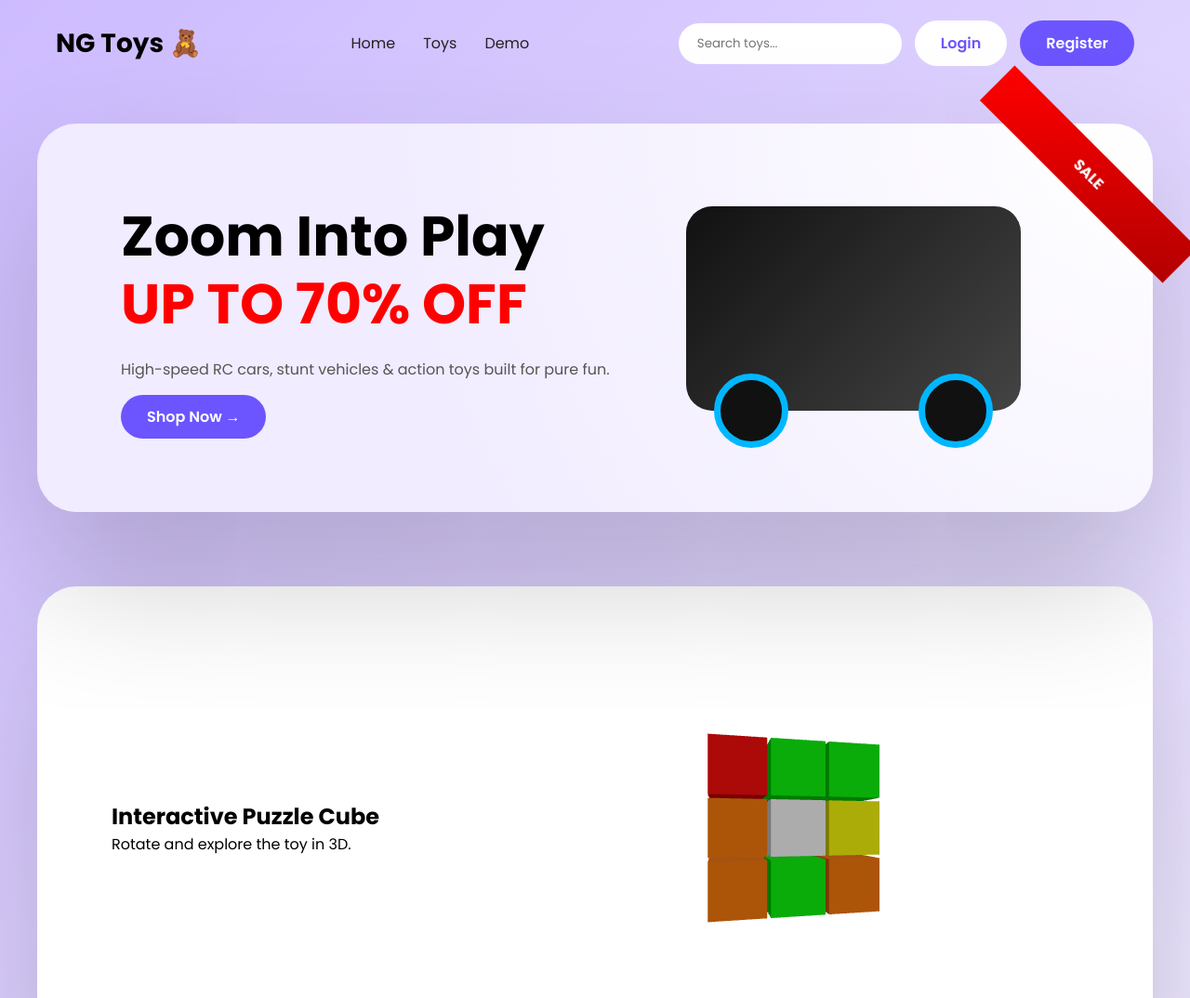
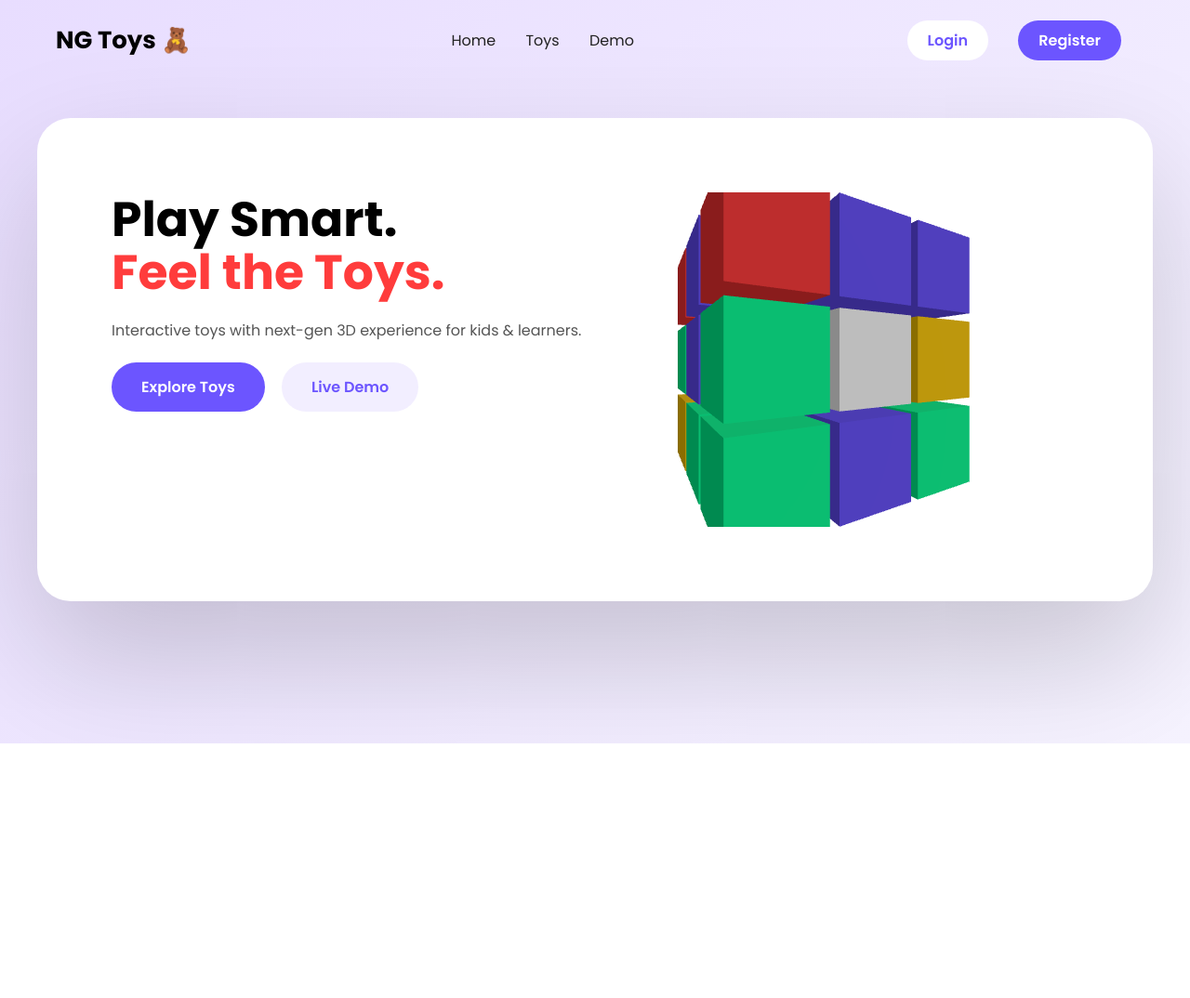
Before and after one commit to yogeshgoswami4821-ai/toy, a website: page index.html in a window 1280 px wide. Shown: the top 1074 px of the page at 93% size. After the commit the page ends 800 px from the top, so only its background shows below. Drawn offline with nearby package versions, Linux system fonts and the light colour scheme; animation ran at ten frames a second.

Commit message:
Update index.html

```diff
--- a/index.html
+++ b/index.html
@@ -1,171 +1,146 @@
 <!DOCTYPE html>
 <html lang="en">
 <head>
-<meta charset="UTF-8">
+<meta charset="UTF-8" />
 <title>NG Toys</title>
-<meta name="viewport" content="width=device-width, initial-scale=1.0">
+<meta name="viewport" content="width=device-width, initial-scale=1.0" />
 
 <link href="https://fonts.googleapis.com/css2?family=Poppins:wght@300;400;600;700&display=swap" rel="stylesheet">
 <script src="https://cdn.jsdelivr.net/npm/three@0.160.0/build/three.min.js"></script>
 
 <style>
 *{margin:0;padding:0;box-sizing:border-box;font-family:Poppins}
-body{background:linear-gradient(135deg,#cdbbff,#efe9ff)}
+body{
+  min-height:100vh;
+  background:linear-gradient(135deg,#e8ddff,#f6f3ff);
+}
 
-.navbar{
-  display:flex;justify-content:space-between;align-items:center;
-  padding:22px 60px
+/* NAV */
+nav{
+  display:flex;
+  justify-content:space-between;
+  align-items:center;
+  padding:24px 60px;
 }
-.logo{font-size:28px;font-weight:700}
-.nav-links{display:flex;gap:30px}
-.nav-links a{
-  text-decoration:none;color:#222;font-weight:500;
-  position:relative
+.logo{font-size:26px;font-weight:700}
+nav a{
+  margin:0 14px;
+  text-decoration:none;
+  color:#222;
+  font-weight:500;
 }
-.nav-links a::after{
-  content:"";position:absolute;left:0;bottom:-4px;
-  width:0;height:2px;background:#6c55ff;transition:.3s
+.actions a{
+  padding:10px 22px;
+  border-radius:22px;
+  text-decoration:none;
+  font-weight:600;
 }
-.nav-links a:hover::after{width:100%}
-
-.right{display:flex;gap:14px;align-items:center}
-.search{padding:12px 20px;border-radius:30px;border:none;width:240px}
-
-.btn{
-  padding:12px 28px;border-radius:30px;border:none;
-  cursor:pointer;font-weight:600;text-decoration:none;
-  transition:.3s
-}
-.btn:hover{transform:translateY(-2px)}
-.primary{background:#6c55ff;color:white}
-.outline{background:white;color:#6c55ff}
+.login{background:#fff;color:#6c55ff}
+.register{background:#6c55ff;color:#fff}
 
 /* HERO */
 .hero{
-  max-width:1200px;margin:40px auto;padding:90px;
-  border-radius:42px;
-  background:radial-gradient(circle at top right,#fff,#f1ecff 65%);
-  display:grid;grid-template-columns:1.2fr 1fr;
-  box-shadow:0 70px 160px rgba(0,0,0,.2);
-  position:relative
+  max-width:1200px;
+  margin:40px auto;
+  padding:80px;
+  background:#fff;
+  border-radius:36px;
+  display:grid;
+  grid-template-columns:1.1fr 1fr;
+  gap:40px;
+  box-shadow:0 60px 140px rgba(0,0,0,.18);
 }
-.hero::after{
-  content:"SALE";position:absolute;top:28px;right:-70px;
-  background:linear-gradient(135deg,#ff0000,#b30000);
-  color:#fff;padding:14px 120px;
-  transform:rotate(45deg);font-weight:700
+.hero h1{
+  font-size:52px;
+  line-height:1.1;
 }
-.hero h1{font-size:60px;line-height:1.05}
-.hero h1 span{display:block;color:red;margin-top:10px}
-.hero p{margin:26px 0;color:#555}
+.hero h1 span{color:#ff3c3c}
+.hero p{
+  margin:22px 0;
+  color:#555;
+}
+.hero .btn{
+  display:inline-block;
+  margin-right:14px;
+  padding:14px 32px;
+  border-radius:30px;
+  background:#6c55ff;
+  color:#fff;
+  text-decoration:none;
+  font-weight:600;
+}
+.hero .ghost{
+  background:#f2eeff;
+  color:#6c55ff;
+}
 
-/* CAR */
-.car-wrap{display:flex;justify-content:center;align-items:center}
-.car{
-  width:360px;height:220px;
-  background:linear-gradient(135deg,#111,#444);
-  border-radius:28px;position:relative;
-  animation:float 4s infinite ease-in-out
-}
-@keyframes float{
-  50%{transform:translateY(-20px)}
-}
-.wheel{
-  width:80px;height:80px;border-radius:50%;
-  background:#111;border:7px solid #00b7ff;
-  position:absolute;bottom:-40px
-}
-.w1{left:30px}.w2{right:30px}
-
-/* PUZZLE */
-#toy3d{
-  max-width:1200px;margin:80px auto;padding:80px;
-  background:white;border-radius:42px;
-  display:grid;grid-template-columns:1fr 1fr;
-  gap:40px;align-items:center;
-  box-shadow:0 60px 140px rgba(0,0,0,.18)
+/* 3D */
+#three{
+  width:100%;
+  height:360px;
 }
 </style>
 </head>
 
 <body>
 
-<!-- NAVBAR -->
-<div class="navbar">
+<nav>
   <div class="logo">NG Toys 🧸</div>
+  <div>
+    <a href="/">Home</a>
+    <a href="/toys/">Toys</a>
+    <a href="/demo/">Demo</a>
+  </div>
+  <div class="actions">
+    <a href="/login/" class="login">Login</a>
+    <a href="/register/" class="register">Register</a>
+  </div>
+</nav>
 
-  <div class="nav-links">
-    <a href="index.html">Home</a>
-    <a href="toys.html">Toys</a>
-    <a href="demo.html">Demo</a>
+<section class="hero">
+  <div>
+    <h1>Play Smart.<br><span>Feel the Toys.</span></h1>
+    <p>Interactive toys with next-gen 3D experience for kids & learners.</p>
+    <a href="/toys/" class="btn">Explore Toys</a>
+    <a href="/demo/" class="btn ghost">Live Demo</a>
   </div>
-
-  <div class="right">
-    <input class="search" placeholder="Search toys...">
-    <a href="login.html" class="btn outline">Login</a>
-    <a href="register.html" class="btn primary">Register</a>
-  </div>
-</div>
-
-<!-- HERO -->
-<div class="hero">
-  <div>
-    <h1>Zoom Into Play <span>UP TO 70% OFF</span></h1>
-    <p>High-speed RC cars, stunt vehicles & action toys built for pure fun.</p>
-    <a href="toys.html" class="btn primary">Shop Now →</a>
-  </div>
-
-  <div class="car-wrap">
-    <div class="car">
-      <div class="wheel w1"></div>
-      <div class="wheel w2"></div>
-    </div>
-  </div>
-</div>
-
-<!-- PUZZLE CUBE -->
-<div id="toy3d">
-  <div>
-    <h2>Interactive Puzzle Cube</h2>
-    <p>Rotate and explore the toy in 3D.</p>
-  </div>
-  <div id="canvasWrap"></div>
-</div>
+  <div id="three"></div>
+</section>
 
 <script>
 const scene=new THREE.Scene();
 const camera=new THREE.PerspectiveCamera(60,1,0.1,1000);
-camera.position.z=6;
+camera.position.z=4;
 
 const renderer=new THREE.WebGLRenderer({antialias:true,alpha:true});
 renderer.setSize(360,360);
-document.getElementById("canvasWrap").appendChild(renderer.domElement);
+document.getElementById("three").appendChild(renderer.domElement);
 
-scene.add(new THREE.AmbientLight(0xffffff,.6));
+scene.add(new THREE.AmbientLight(0xffffff,.8));
 const light=new THREE.DirectionalLight(0xffffff,1);
 light.position.set(5,5,5);scene.add(light);
 
-const cubeGroup=new THREE.Group();
-const size=0.9,gap=0.06;
-const colors=[0xff0000,0x00ff00,0x0000ff,0xffff00,0xff8000,0xffffff];
-
+/* Puzzle cube */
+const group=new THREE.Group();
+const colors=[0xff3c3c,0x6c55ff,0x00c8ff,0xffcc00,0x00ff99,0xffffff];
 for(let x=-1;x<=1;x++)
 for(let y=-1;y<=1;y++)
 for(let z=-1;z<=1;z++){
   const cube=new THREE.Mesh(
-    new THREE.BoxGeometry(size,size,size),
+    new THREE.BoxGeometry(.9,.9,.9),
     new THREE.MeshStandardMaterial({color:colors[Math.random()*6|0]})
   );
-  cube.position.set(x*(size+gap),y*(size+gap),z*(size+gap));
-  cubeGroup.add(cube);
+  cube.position.set(x,y,z);
+  group.add(cube);
 }
-scene.add(cubeGroup);
+scene.add(group);
 
-(function animate(){
+function animate(){
   requestAnimationFrame(animate);
-  cubeGroup.rotation.y+=0.004;
+  group.rotation.y+=0.01;
   renderer.render(scene,camera);
-})();
+}
+animate();
 </script>
 
 </body>
```
